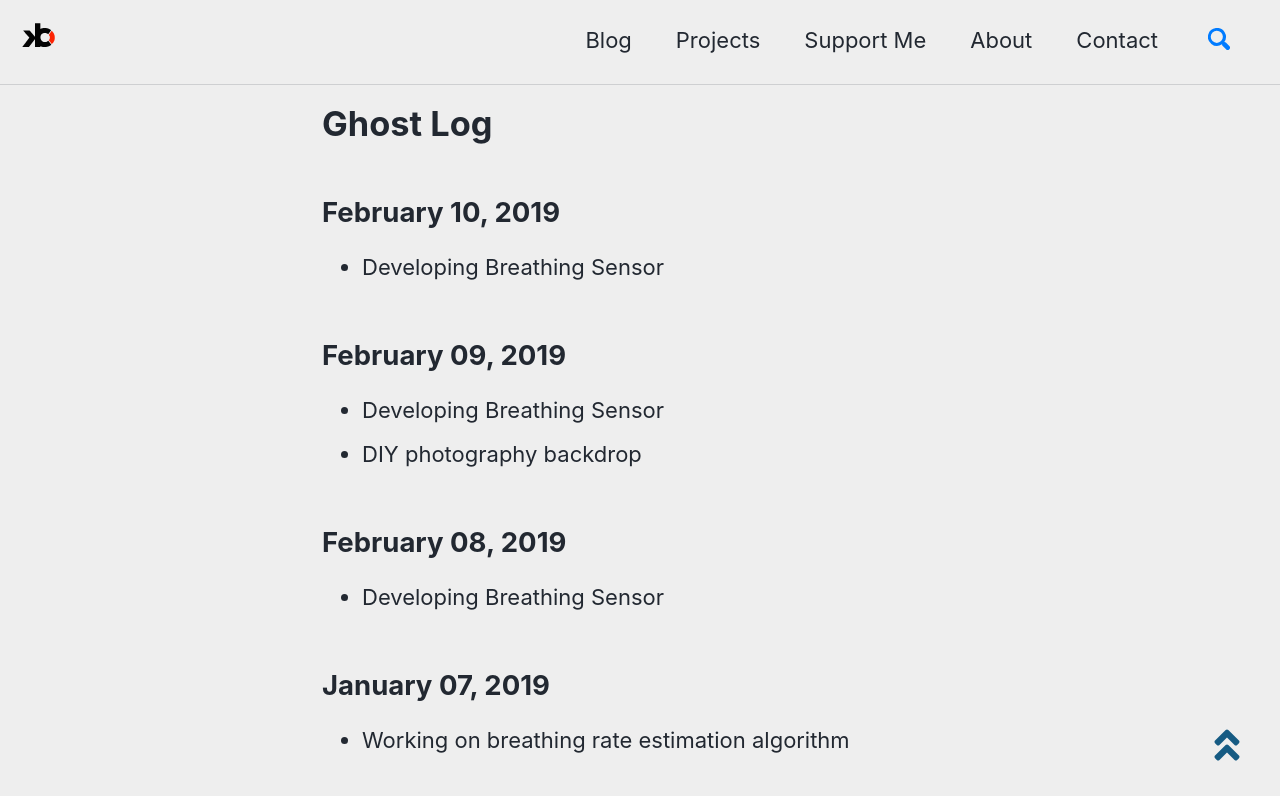
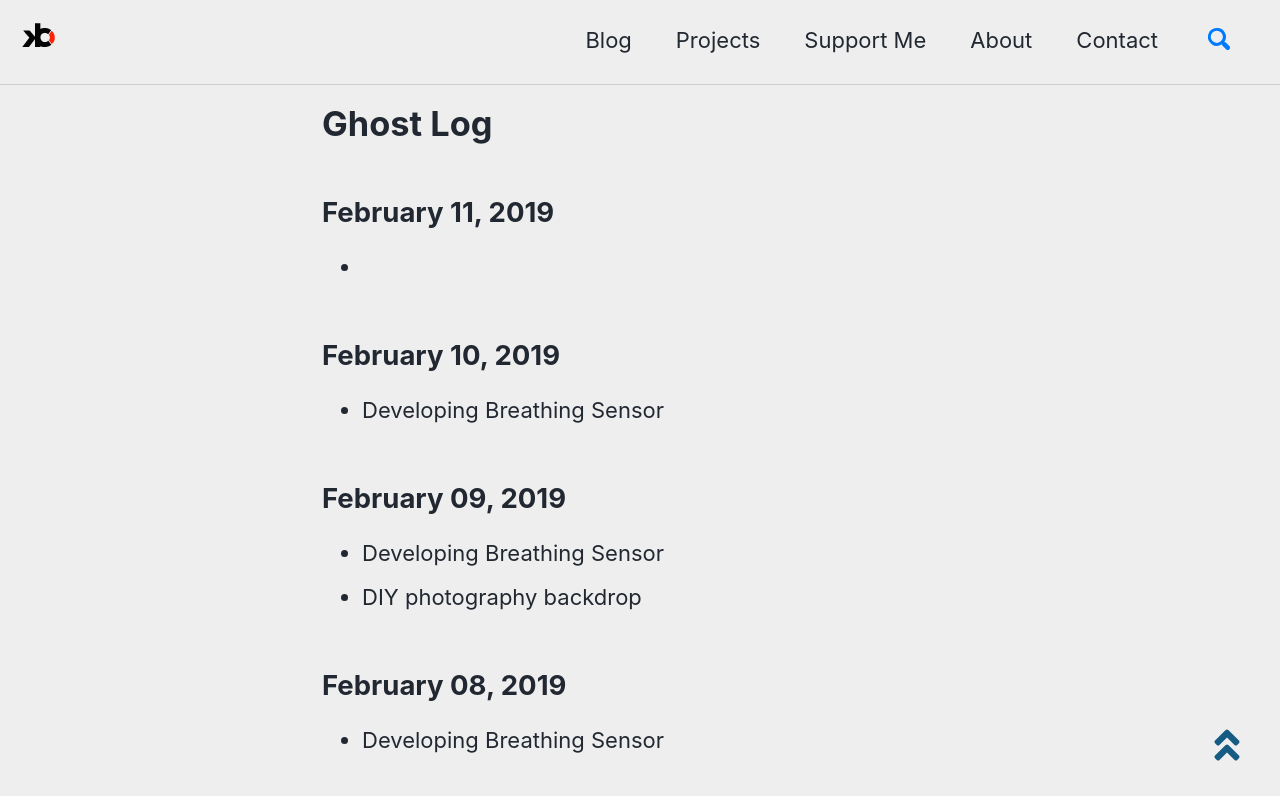
Before and after one commit to kulbhushanchand/kulbhushanchand.github.io-v2, a Jekyll site: the page built from _pages/main/log.md, in a window 1280 px wide and 900 px high, cut to the strip 104-900 px from the top of the window. Built offline with Jekyll 4.4.1, drawn with Linux system fonts in a browser that asks for light colours; cached includes are drawn as plain includes; comment, search, counter and statistics services are not loaded; a style sheet for code colours, icons or effects is not loaded.

Commit message:
Update log.md

```diff
--- a/_pages/main/log.md
+++ b/_pages/main/log.md
@@ -16,6 +16,9 @@ toc: false
 
 
 {% assign dateFormat = '%B %d, %Y' %}
+
+## {{ "2019-02-11" | date: dateFormat }}
+-
 
 ## {{ "2019-02-10" | date: dateFormat }}
 - Developing Breathing Sensor
```
